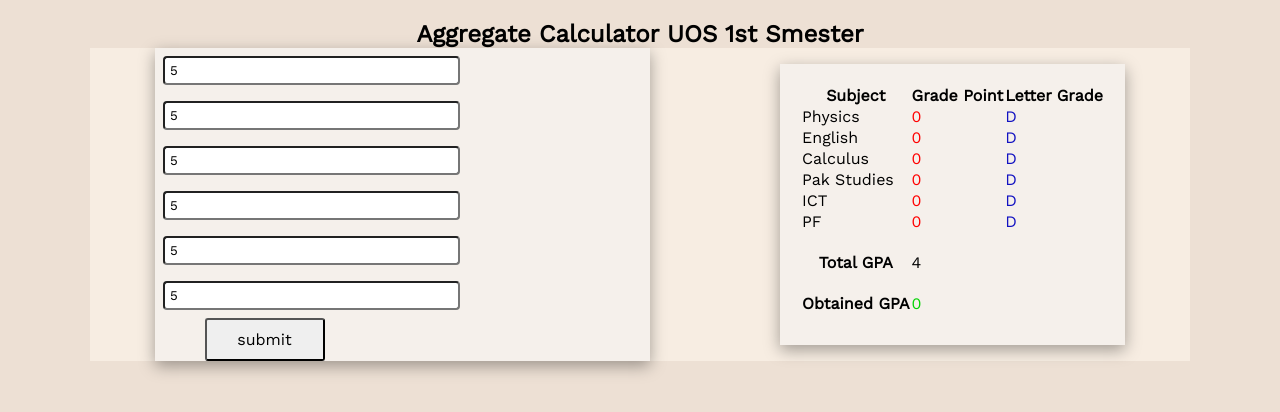
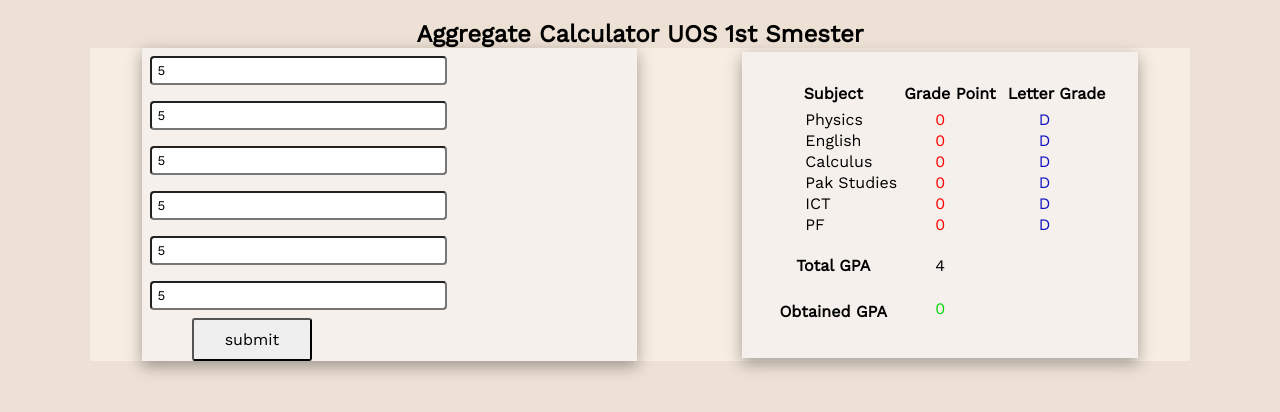
Before and after one commit to farhan523/Aggregate-Calculator-Javascript, a plain HTML site: page index.html in a window 1280 px wide. Both pictures are taken after typing "5", "5", "5", "5", "5", "5" into the empty fields and a click on the button "submit". Drawn offline with nearby package versions, Linux system fonts and the light colour scheme.

Commit message:
minor changes in table display settings

```diff
--- a/style.css
+++ b/style.css
@@ -105,6 +105,21 @@ body {
   color: rgb(5, 211, 5);
 }
 
+table,
+tr {
+  padding: 5px;
+}
+
+tr {
+  padding-top: 5px;
+}
+
+th {
+  padding: 5px;
+}
+td {
+  padding-left: 36px;
+}
 @media (max-width: 680px) {
   .container {
     flex-flow: column;
```
